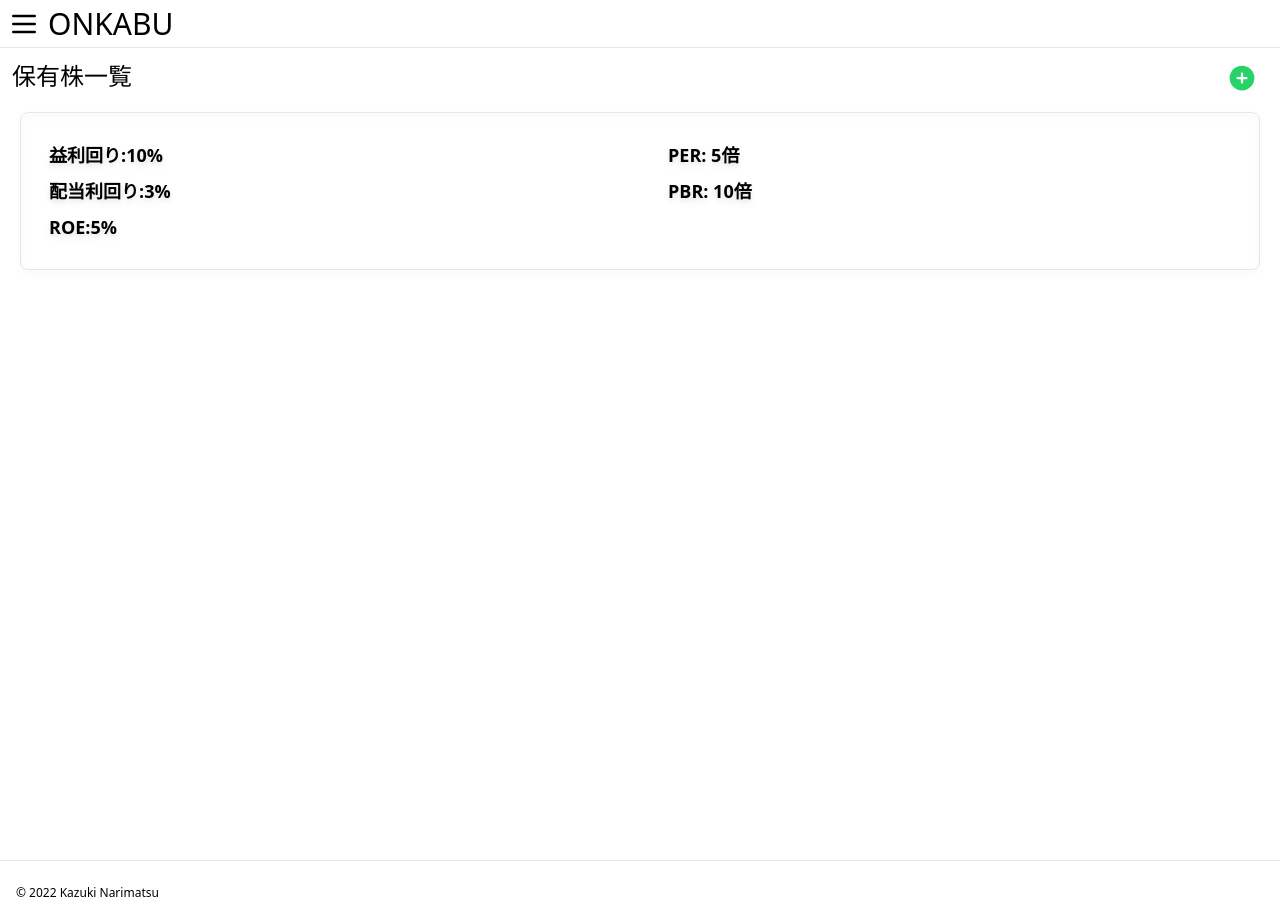
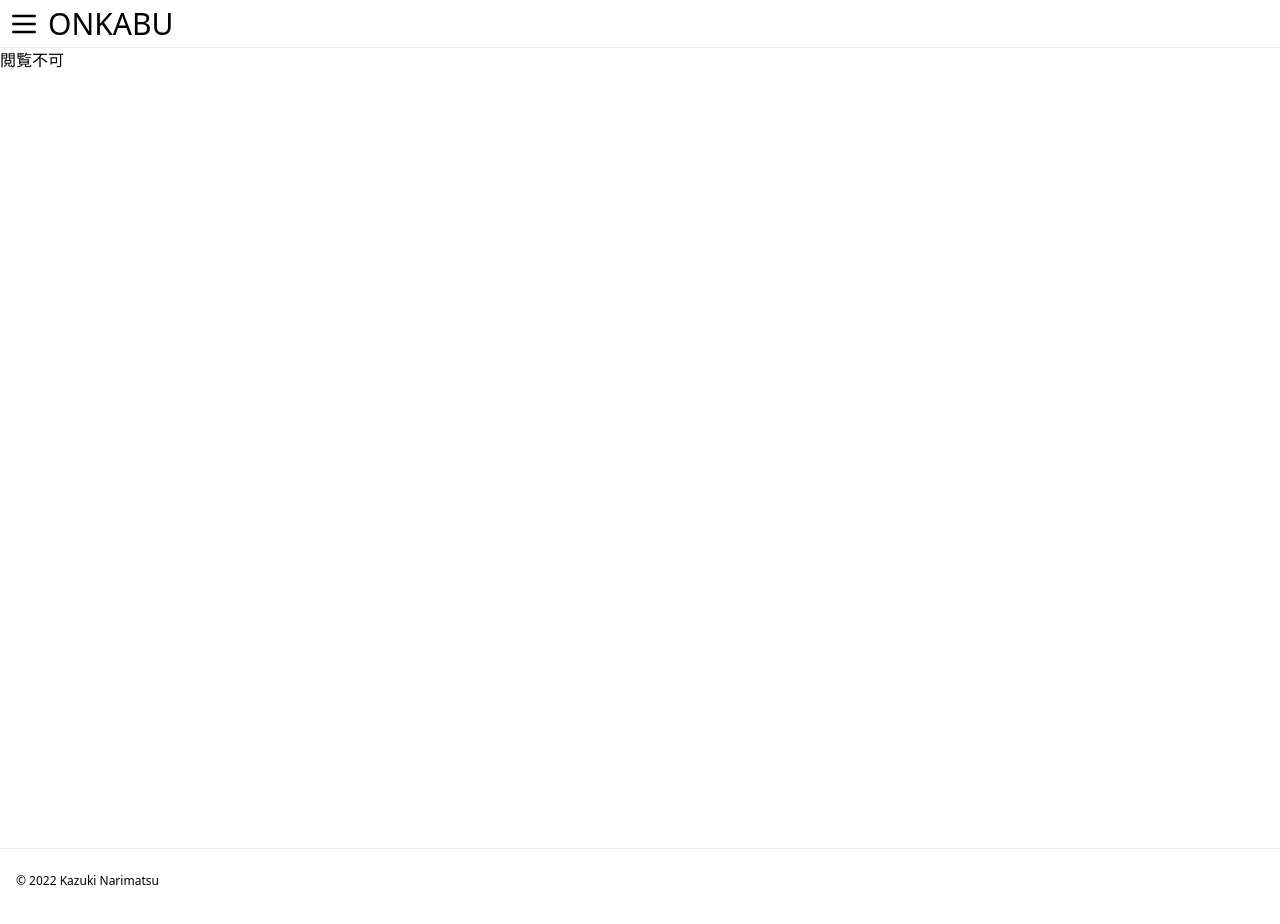
Before and after one commit to knarimatsu/kabukeisan_fe, a Next.js app: page /portfolio in a window 1280 px wide. Built offline with nearby package versions, Linux system fonts and the light colour scheme.

Commit message:
ポートフォリオページを一時非表示にさせる

```diff
--- a/src/pages/index.tsx
+++ b/src/pages/index.tsx
@@ -33,11 +33,11 @@ const Home: NextPage = () => {
                     description={calcDescription}
                     path="calc"
                 />
-                <Card
+                {/* <Card
                     title={portfolioTitle}
                     description={portfolioDescription}
                     path="portfolio"
-                />
+                /> */}
                 <Card
                     title={checkStockTitle}
                     description={checkStockDescription}
--- a/src/pages/portfolio/index.tsx
+++ b/src/pages/portfolio/index.tsx
@@ -3,7 +3,8 @@ import SummaryCard from "../../components/SummaryCard";
 const Portfolio = () => {
     return (
         <main className="h-screen">
-            <h1 className="text-2xl m-3">保有株一覧</h1>
+            <h1>閲覧不可</h1>
+            {/* <h1 className="text-2xl m-3">保有株一覧</h1>
             <svg
                 xmlns="http://www.w3.org/2000/svg"
                 fill="none"
@@ -18,7 +19,7 @@ const Portfolio = () => {
                     d="M12 9v6m3-3H9m12 0a9 9 0 11-18 0 9 9 0 0118 0z"
                 />
             </svg>
-            <SummaryCard />
+            <SummaryCard /> */}
         </main>
     );
 };
```
